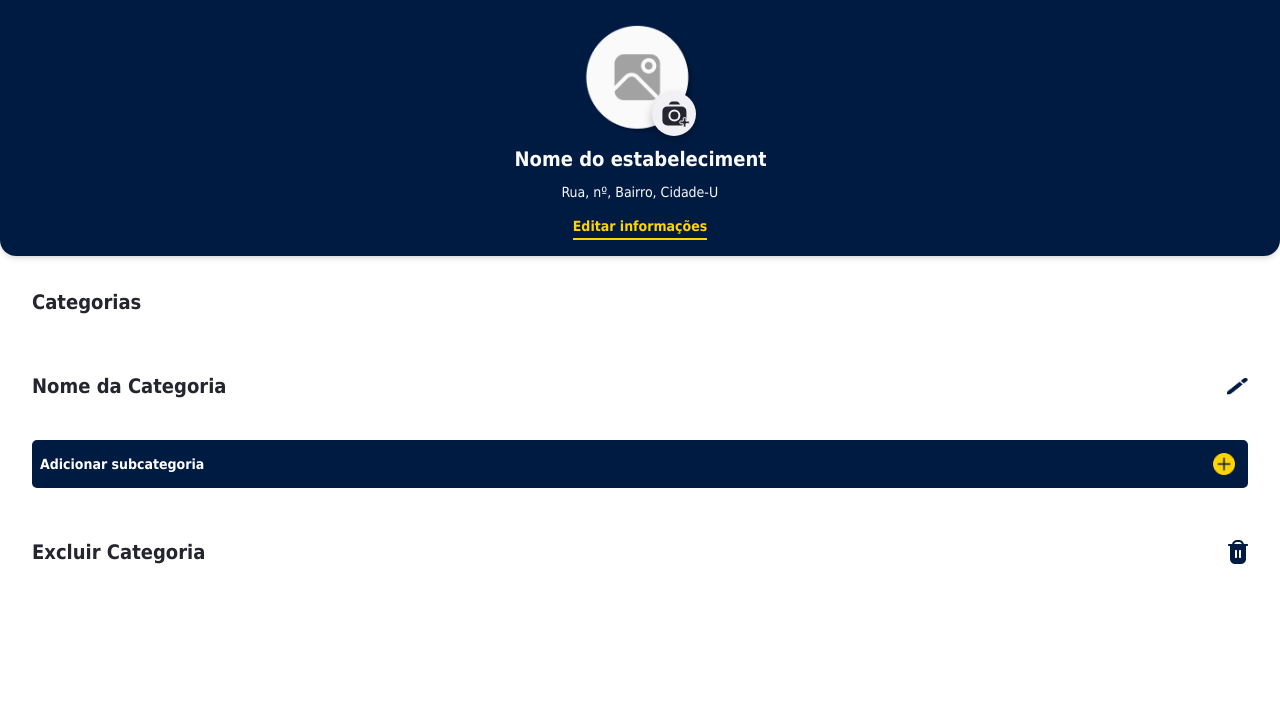
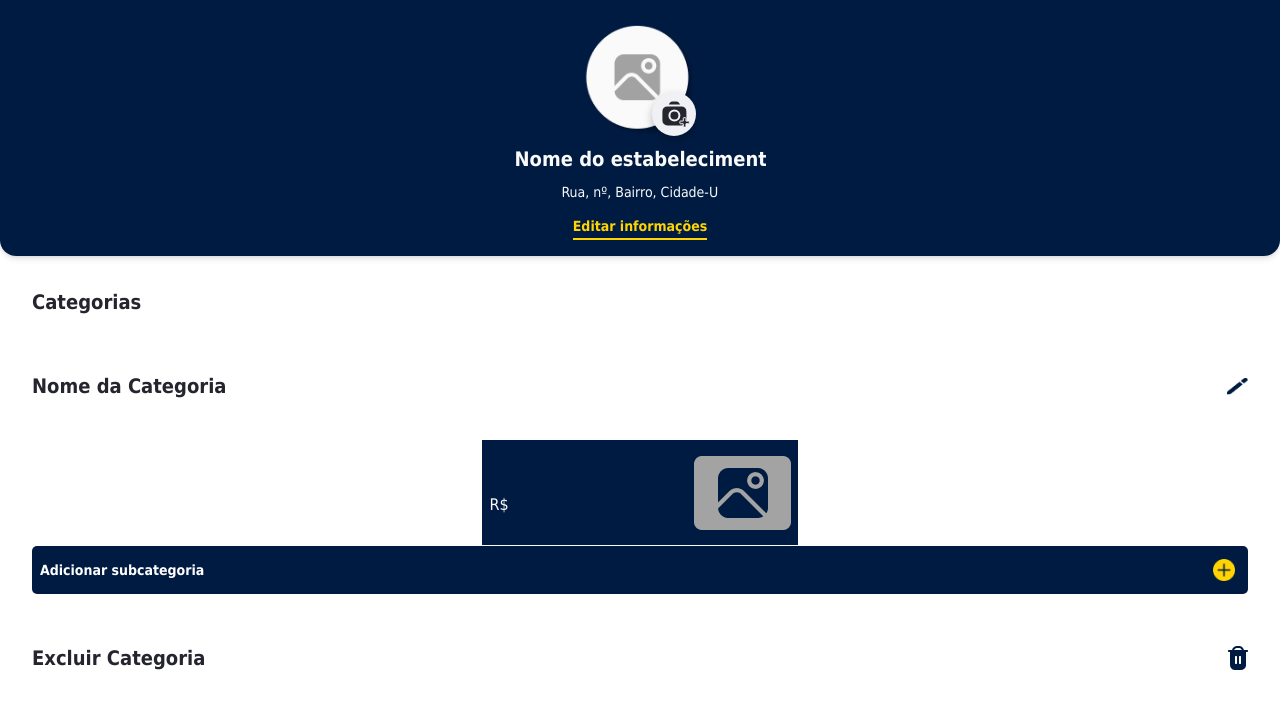
Before and after one commit to VINNE7/chefaofront, a React (Vite) app: page /menu in a window 1280 px wide. Shown: the top 708 px of the page. Built offline with nearby package versions, Linux system fonts and the light colour scheme.

Commit message:
importa e adiciona component Item

```diff
--- a/src/pages/MenuPage/index.tsx
+++ b/src/pages/MenuPage/index.tsx
@@ -1,4 +1,5 @@
 import MenuHeader from "../../components/MenuHeader";
+import Item from "../../components/Item";
 import imgPen from "../../assets/icons/pen.png";
 import { SubCategory } from "../../components/Subcategory";
 import { ButtonDelete } from "../../components/button/ButtonDelete";
@@ -23,13 +24,13 @@ export default function MenuPage() {
             />
           </button>
         </div>
+        <Item name="" price="" />
         <div className="flex justify-center itemx-center ">
           <SubCategory />
         </div>
         <div className="my-10">
           <ButtonDelete />
         </div>
-
       </div>
     </div>
   );
```
